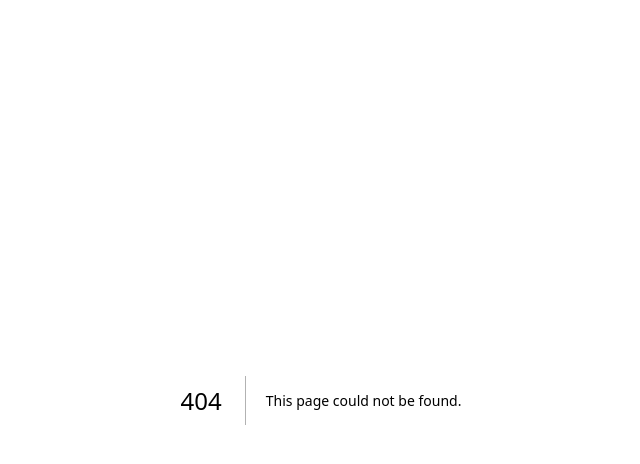
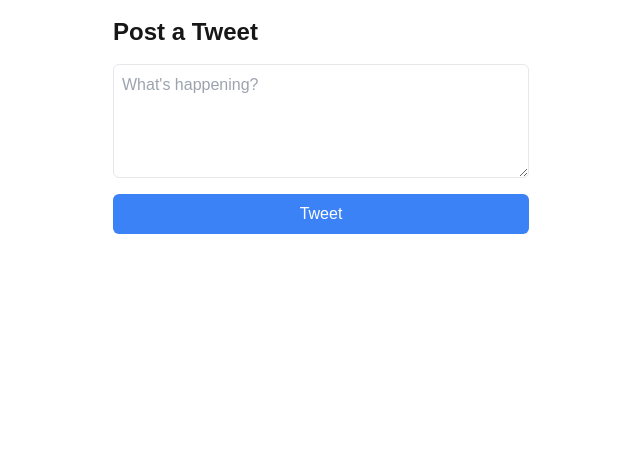
Before and after one commit to yamadatarousan/twitter-clone, a Next.js app: page /tweets in a window 1280 px wide. Before the commit this address had no page. Shown: the top 464 px of the page, without its empty margins (319-959 px from the left). Built offline with nearby package versions, Linux system fonts and the light colour scheme.

Commit message:
Tweetページ追加

```diff
--- /dev/null
+++ b/app/components/TweetForm.tsx
@@ -0,0 +1,45 @@
+import { useState } from 'react';
+
+const TweetForm = () => {
+    const [content, setContent] = useState('');
+    const [user_id, setUserId] = useState(1);
+
+    const handleSubmit = async (e: React.FormEvent<HTMLFormElement>) => {
+        e.preventDefault();
+        try {
+            const response = await fetch('/api/tweets', {
+                method: 'POST',
+                headers: {
+                    'Content-Type': 'application/json'
+                },
+                body: JSON.stringify({ content, user_id })
+            });
+            if (!response.ok) {
+                throw new Error('Failed to create tweet');
+            }
+            const data = await response.json();
+            console.log('Tweet created:', data);
+            setContent('');
+        } catch (error) {
+            console.error('Error creating tweet:', error);
+        }
+    };
+
+    return (
+        <form onSubmit={handleSubmit} className="flex flex-col space-y-4">
+            <textarea
+                value={content}
+                onChange={(e) => setContent(e.target.value)}
+                placeholder="What's happening?"
+                className="w-full p-2 border rounded-md"
+                rows={4}
+                required
+            />
+            <button type="submit" className="bg-blue-500 text-white p-2 rounded-md">
+                Tweet
+            </button>
+        </form>
+    );
+}
+
+export default TweetForm;
--- /dev/null
+++ b/app/tweets/page.tsx
@@ -0,0 +1,11 @@
+'use client';
+import TweetForm from '../components/TweetForm';
+
+export default function TweetPage() {
+    return (
+        <div className="max-w-md mx-auto p-4">
+            <h1 className="text-2xl font-bold mb-4">Post a Tweet</h1>
+            <TweetForm />
+        </div>
+    );
+}
```
